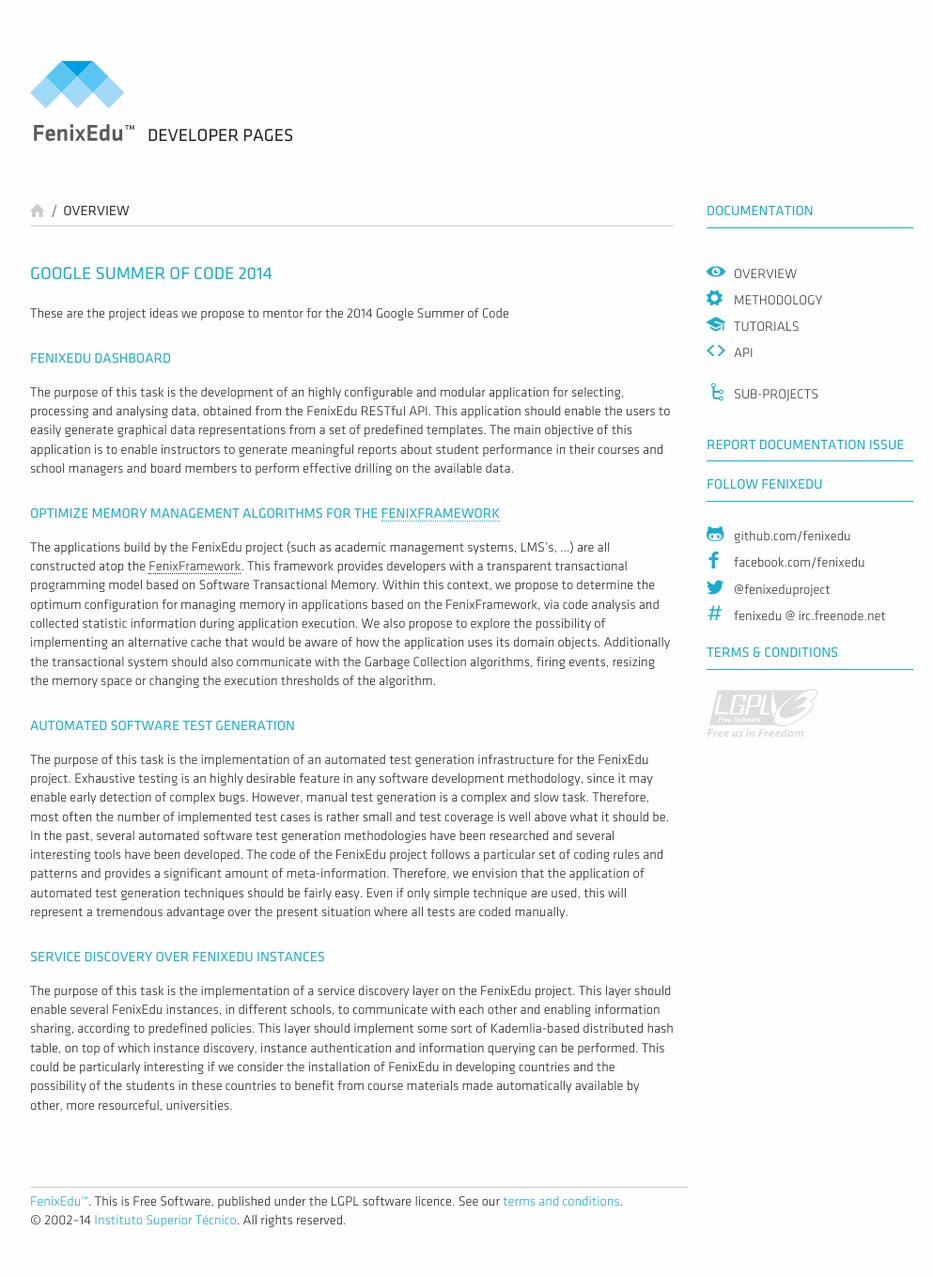
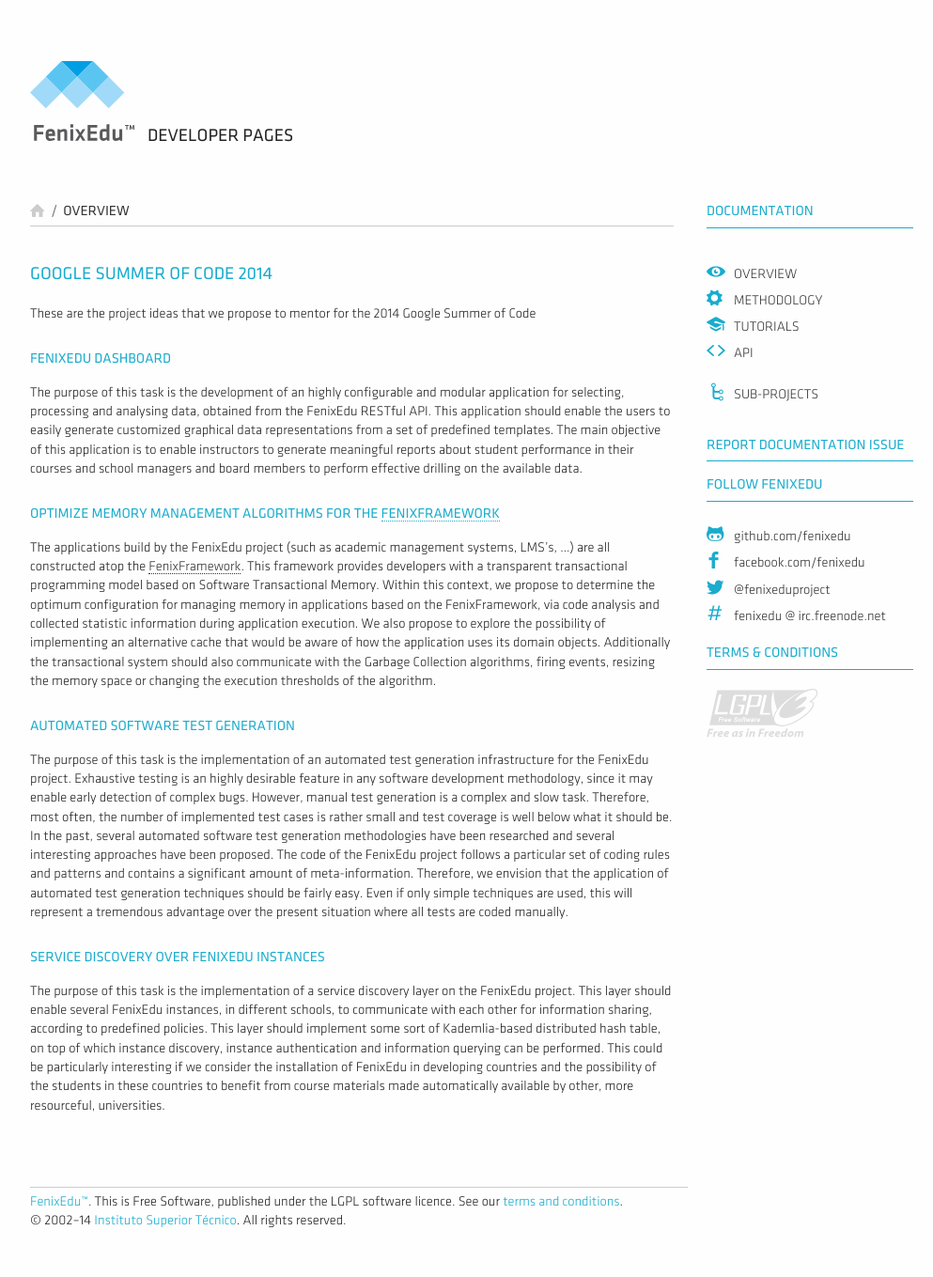
Before and after one commit to FenixEdu/fenixedu.github.io, a Jekyll site: the page built from dev/google-summer-of-code/index.md, in a window 1280 px wide. Shown: the whole page at 94% size, without its empty margins (128-1121 px from the left). Built offline with Jekyll 4.4.1, drawn with Linux system fonts in a browser that asks for light colours; nearby versions of some CDN libraries; Markdown is read by kramdown in place of the engine named in the settings.

Commit message:
Update index.md

```diff
--- a/dev/google-summer-of-code/index.md
+++ b/dev/google-summer-of-code/index.md
@@ -6,12 +6,12 @@ root: "../"
 
 ## Google Summer Of Code 2014
 
-These are the project ideas we propose to mentor for the 2014 Google Summer of Code
+These are the project ideas that we propose to mentor for the 2014 Google Summer of Code
 
 
 ### FenixEdu Dashboard
 
-The purpose of this task is the development of an highly configurable and modular application for selecting, processing and analysing data, obtained from the FenixEdu RESTful API. This application should enable the users to easily generate graphical data representations from a set of predefined templates. The main objective of this application is to enable instructors to generate meaningful reports about student performance in their courses and school managers and board members to perform effective drilling on the available data.
+The purpose of this task is the development of an highly configurable and modular application for selecting, processing and analysing data, obtained from the FenixEdu RESTful API. This application should enable the users to easily generate customized graphical data representations from a set of predefined templates. The main objective of this application is to enable instructors to generate meaningful reports about student performance in their courses and school managers and board members to perform effective drilling on the available data.
 
 
 ### Optimize Memory Management Algorithms for the [FenixFramework][FenixFramework]
@@ -21,13 +21,13 @@ The applications build by the FenixEdu project (such as academic management syst
 
 ### Automated Software Test Generation
 
-The purpose of this task is the implementation of an automated test generation infrastructure for the FenixEdu project. Exhaustive testing is an highly desirable feature in any software development methodology, since it may enable early detection of complex bugs. However, manual test generation is a complex and slow task. Therefore, most often the number of implemented test cases is rather small and test coverage is well above what it should be. In the past, several automated software test generation methodologies have been researched and several interesting tools have been developed. The code of the FenixEdu project follows a particular set of coding rules and patterns and provides a significant amount of meta-information. Therefore, we envision that the application of automated test generation techniques should be fairly easy. Even if only simple technique are used, this will represent a tremendous advantage over the present situation where all tests are coded manually.
+The purpose of this task is the implementation of an automated test generation infrastructure for the FenixEdu project. Exhaustive testing is an highly desirable feature in any software development methodology, since it may enable early detection of complex bugs. However, manual test generation is a complex and slow task. Therefore, most often, the number of implemented test cases is rather small and test coverage is well below what it should be. In the past, several automated software test generation methodologies have been researched and several interesting approaches have been proposed. The code of the FenixEdu project follows a particular set of coding rules and patterns and contains a significant amount of meta-information. Therefore, we envision that the application of automated test generation techniques should be fairly easy. Even if only simple techniques are used, this will represent a tremendous advantage over the present situation where all tests are coded manually.
 
 
 
 ### Service Discovery Over FenixEdu Instances
 
-The purpose of this task is the implementation of a service discovery layer on the FenixEdu project. This layer should enable several FenixEdu instances, in different schools, to communicate with each other and enabling information sharing, according to predefined policies. This layer should implement some sort of Kademlia-based distributed hash table, on top of which instance discovery, instance authentication and information querying can be performed. This could be particularly interesting if we consider the installation of FenixEdu in developing countries and the possibility of the students in these countries to benefit from course materials made automatically available by other, more resourceful, universities.
+The purpose of this task is the implementation of a service discovery layer on the FenixEdu project. This layer should enable several FenixEdu instances, in different schools, to communicate with each other for information sharing, according to predefined policies. This layer should implement some sort of Kademlia-based distributed hash table, on top of which instance discovery, instance authentication and information querying can be performed. This could be particularly interesting if we consider the installation of FenixEdu in developing countries and the possibility of the students in these countries to benefit from course materials made automatically available by other, more resourceful, universities.
 
 
 [FenixFramework]: http://fenix-framework.github.io/
```
